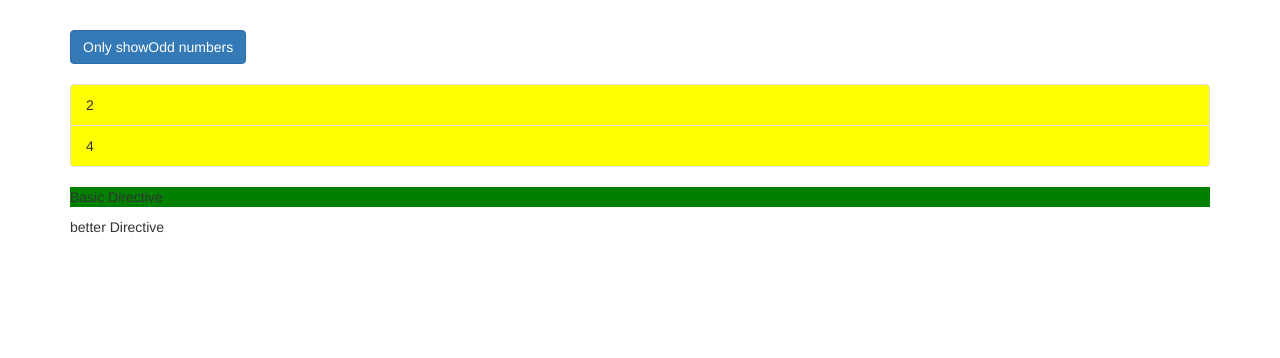
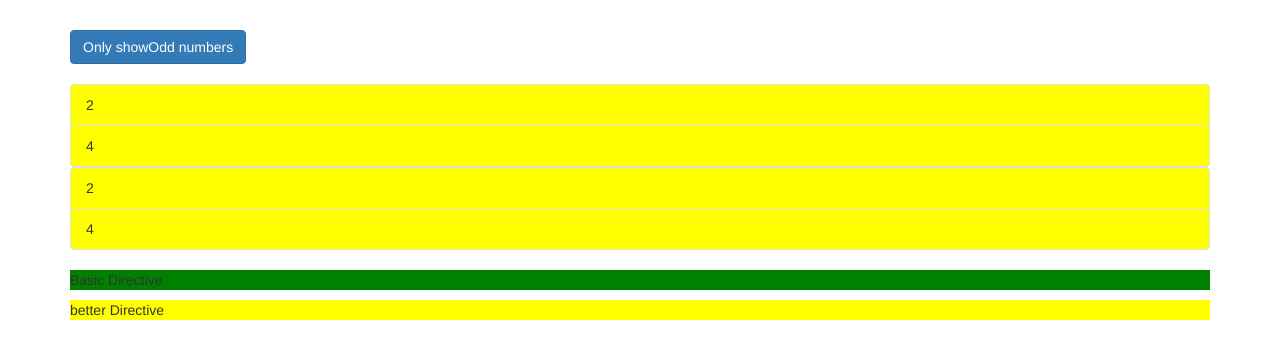
Before and after one commit to devashreegosavi/angular_three_at_home, an Angular app in the folder angular_three/: page / in a window 1280 px wide. Shown: the top 358 px of the page. Built offline with nearby package versions, Linux system fonts and the light colour scheme.

Commit message:
15 jlu 2023
home

```diff
--- a/angular_three/src/app/app.component.html
+++ b/angular_three/src/app/app.component.html
@@ -12,6 +12,7 @@
             *ngFor="let odd of oddNumbers">
               {{odd}}</li>
           </div>
+
           <div *ngIf="!onlyOdd">
             <li class="list-group-item"
             [ngClass]="{odd : even % 2 !== 0}"
@@ -19,9 +20,18 @@
             *ngFor="let even of evenNumbers">
               {{even}}</li>
           </div>
+          <ng-template [ngIf]="!onlyOdd">
+            <div>
+              <li class="list-group-item"
+            [ngClass]="{odd : even % 2 !== 0}"
+            [ngStyle]="{backgroundColor: even % 2 ! == 0 ? 'yellow' : 'transparent'}"
+            *ngFor="let even of evenNumbers">
+              {{even}}</li>
+            </div>
+        </ng-template>
         </ul>
-        <p appBasicHighlight>Basic Directive</p>
-        <p appBetterHighlight>better Directive</p>
+        <p appBasicHighlight >Basic Directive</p>
+        <p [appBetterHighlight]="'red'" defaultColor="yellow">better Directive</p>
     </div>
   </div>
 </div>
--- a/angular_three/src/app/better-highlight/better-highlight.directive.ts
+++ b/angular_three/src/app/better-highlight/better-highlight.directive.ts
@@ -1,23 +1,31 @@
-import { Directive, ElementRef, HostListener, OnInit, Renderer2, HostBinding } from '@angular/core';
+import { Directive, ElementRef, HostListener, OnInit, Renderer2, HostBinding, Input } from '@angular/core';
 
 @Directive({
   selector: '[appBetterHighlight]'
 })
 export class BetterHighlightDirective implements OnInit{
 
+  @Input() defaultColor :string = 'transparent';
+ // @Input() highlightColor :string = 'blue';
+  @Input('appBetterHighlight') highlightColor :string = 'blue';
+  @HostBinding('style.backgroundColor') backgroundColor:string;
 
   constructor(private elRef : ElementRef, private renderer :Renderer2)
   {
 
   }
   ngOnInit(){
-
+    this.backgroundColor=this.defaultColor;
   }
   @HostListener('mouseenter') mouseover(eventData : Event){
-    this.renderer.setStyle(this.elRef.nativeElement,'background-color','blue');
+    //this.renderer.setStyle(this.elRef.nativeElement,'background-color','blue');
+    //this.backgroundColor='blue';
+    this.backgroundColor=this.highlightColor;
   }
 
   @HostListener('mouseleave') mouseleave(eventData : Event){
-    this.renderer.setStyle(this.elRef.nativeElement,'background-color','transparent');
+    //this.renderer.setStyle(this.elRef.nativeElement,'background-color','transparent');
+    //this.backgroundColor='transparent';
+    this.backgroundColor=this.defaultColor;
   }
 }
```
